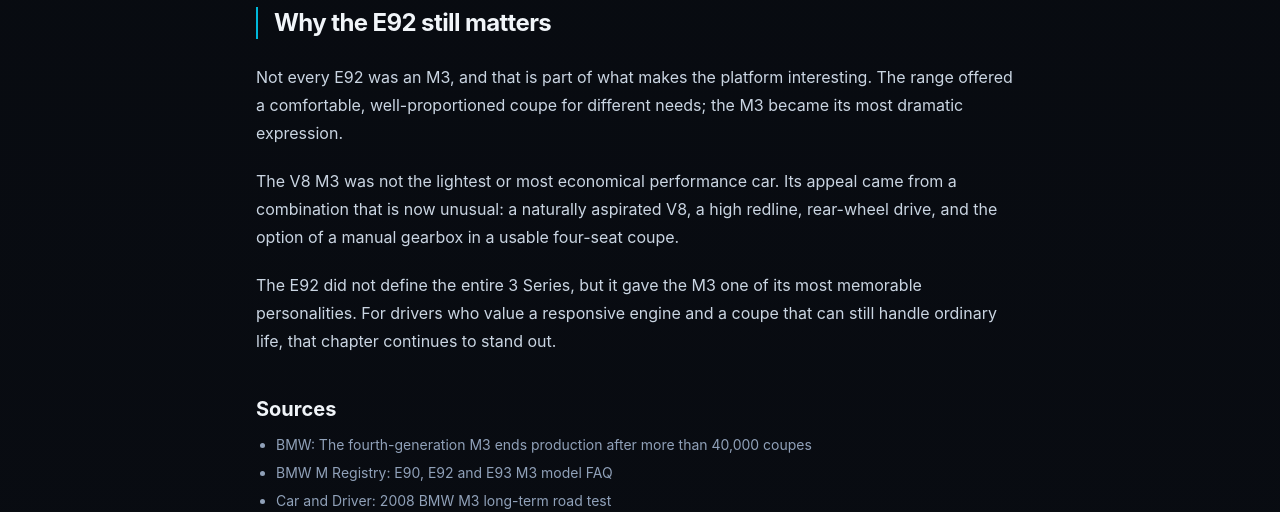
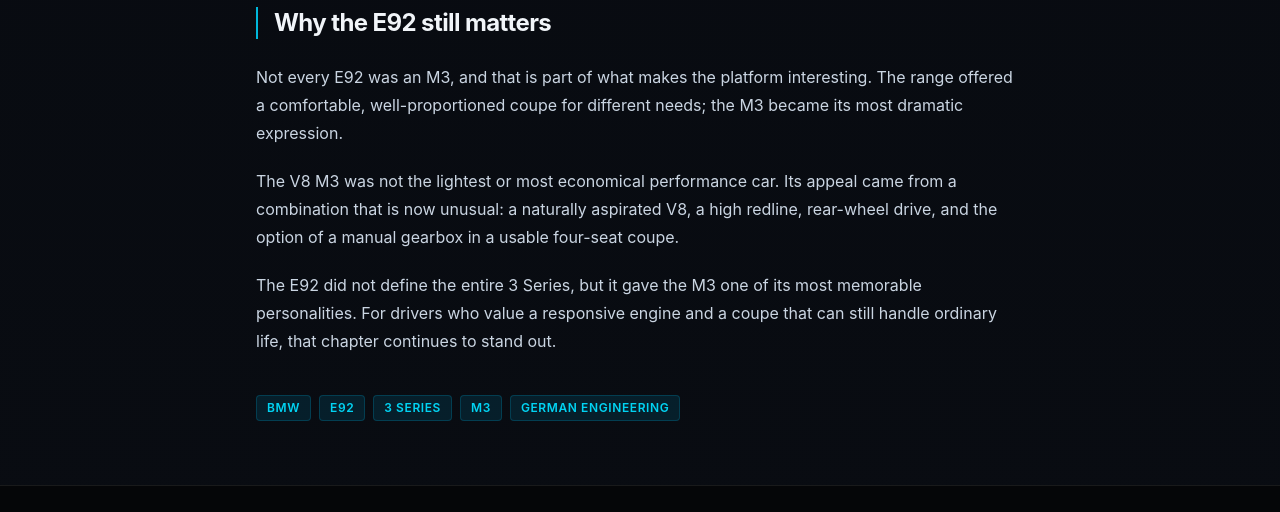
Before and after one commit to goldenboygero-cloud/motorbyte, an Astro site: page /blog/the-bmw-e92-coupe in a window 1280 px wide. Shown: the part 2672-3184 px from the top of the page. Built offline with nearby package versions, Linux system fonts and the light colour scheme; Astro itself is replaced by a stand-in of ours.

Commit message:
Omit research sources from published articles
Co-authored-by: Copilot <223556219+Copilot@users.noreply.github.com>

```diff
--- a/src/content/blog/the-bmw-e92-coupe.md
+++ b/src/content/blog/the-bmw-e92-coupe.md
@@ -15,15 +15,6 @@ tags:
   - 3 Series
   - M3
   - German engineering
-sources:
-  - title: "BMW: The fourth-generation M3 ends production after more than 40,000 coupes"
-    url: "https://www.press.bmwgroup.com/usa/pressDetail.html?title=approaching-the-checkered-flag-the-4th-generation-bmw-m3-ends-its-production-run-while-its-racing&outputChannelId=9&id=T0143476EN_US&left_menu_item=node__4266"
-  - title: "BMW M Registry: E90, E92 and E93 M3 model FAQ"
-    url: "https://www.bmwmregistry.com/model_faq.php?id=50"
-  - title: "Car and Driver: 2008 BMW M3 long-term road test"
-    url: "https://www.caranddriver.com/reviews/a16579304/2008-bmw-m3-long-term-road-test/"
-  - title: "Wikimedia Commons: BMW 335i (E92) coupe photo and license"
-    url: "https://commons.wikimedia.org/wiki/File:2006-2010_BMW_335i_(E92)_coupe_(2011-07-17)_01.jpg"
 ---
 
 The BMW E92 is easy to remember as the coupe in the fifth-generation 3 Series family. Its clean roofline and familiar proportions gave it a shape of its own, but the badge covered a broad range of cars, from everyday six-cylinder models to one of the most distinctive M3s BMW has built.
--- a/src/content/config.ts
+++ b/src/content/config.ts
@@ -16,10 +16,6 @@ export const blogCollection = defineCollection({
     heroImageSource: z.string().url().optional(),
     heroImageLicense: z.string().optional(),
     tags: z.array(z.string()).default([]),
-    sources: z.array(z.object({
-      title: z.string(),
-      url: z.string().url(),
-    })).default([]),
   }),
 });
 
--- a/src/pages/blog/[...slug].astro
+++ b/src/pages/blog/[...slug].astro
@@ -13,7 +13,6 @@ export async function getStaticPaths() {
 
 const { post } = Astro.props;
 const { Content } = await render(post);
-const sources = post.data.sources ?? [];
 const publishedDate = post.data.pubDate.toLocaleDateString('en-US', {
   year: 'numeric',
   month: 'long',
@@ -99,21 +98,6 @@ const structuredData = {
       <Content />
     </div>
 
-    {sources.length > 0 && (
-      <section class="mx-auto mt-10 max-w-3xl" aria-labelledby="sources-heading">
-        <h2 id="sources-heading" class="text-xl font-bold text-slate-100">Sources</h2>
-        <ul class="mt-3 list-disc space-y-2 pl-5 text-sm text-slate-400">
-          {sources.map((source) => (
-            <li>
-              <a href={source.url} target="_blank" rel="noopener noreferrer" class="text-cyan-400 underline underline-offset-2">
-                {source.title}
-              </a>
-            </li>
-          ))}
-        </ul>
-      </section>
-    )}
-
     {post.data.tags.length > 0 && (
       <ul class="mx-auto mt-10 flex max-w-3xl flex-wrap gap-2" aria-label="Story tags">
         {post.data.tags.map((tag) => (
```
Also changed, not shown: .github/agents/motorbyte-article-publisher.agent.md, .github/prompts/create-car-article.prompt.md, .github/skills/motorbyte-article/SKILL.md, README.md.
